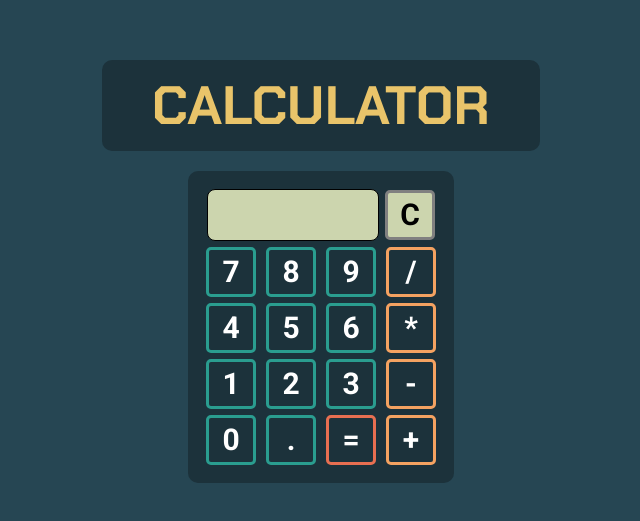
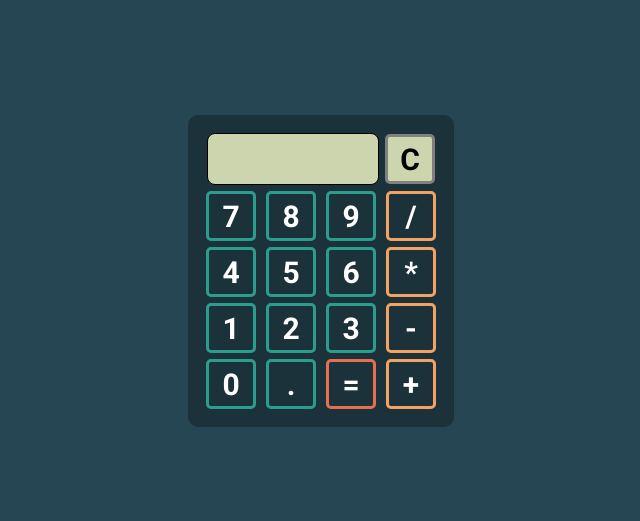
Before and after one commit to atabisi/odin-calculator, a plain HTML site: page index.html in a window 1280 px wide. Shown: the part 137-658 px from the top of the page, without its empty margins (327-967 px from the left). Drawn offline with Linux system fonts and the light colour scheme; a web font is replaced by a local one.

Commit message:
Removed header div

```diff
--- a/index.html
+++ b/index.html
@@ -14,9 +14,6 @@
 </head>
 
 <body>
-    <section>
-        <div id="header">CALCULATOR</div>
-    </section>
     <section id="calculator">
         <div id="toprow">
             <div id="displayarea">
--- a/style.css
+++ b/style.css
@@ -8,17 +8,6 @@ body {
     background-color: #264653;
     width: 100vw;
     height: 100vh;
-}
-
-#header {
-    background-color: #1C323B;
-    color: #e9c46a;
-    font-family: 'Chakra Petch', sans-serif;
-    font-size: 54px;
-    font-weight: 900;
-    padding: 10px 50px;
-    margin-bottom: 20px;
-    border-radius: 10px;
 }
 
 #calculator {
@@ -83,6 +72,7 @@ button {
     margin: 3px;
     font-family: 'Roboto', sans-serif;
     font-size: 30px;
+    text-align: center;
 }
 
 .number,
```
